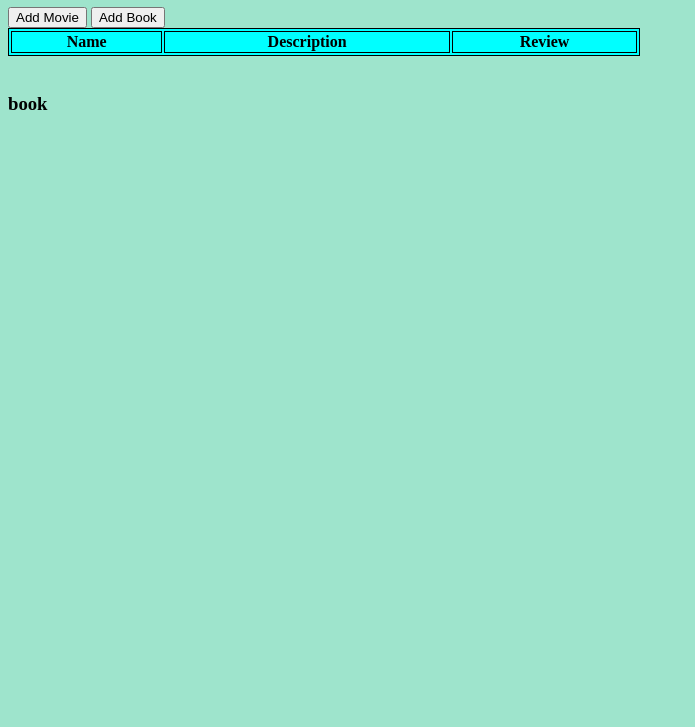
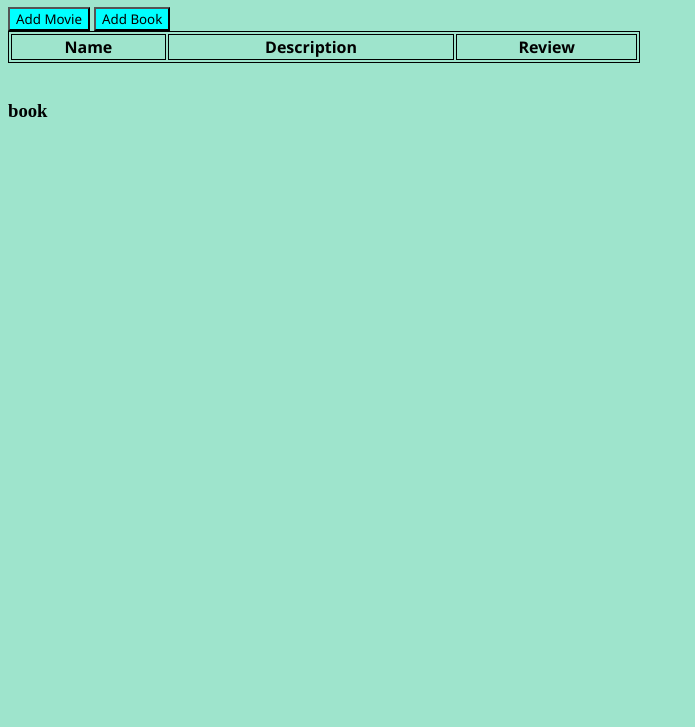
Before and after one commit to IsAAcEdj/mediasorter, a plain HTML site: page index.html in a window 1280 px wide. Shown: the part 73-800 px from the top of the page, without its empty margins (0-695 px from the left). Drawn offline with Linux system fonts and the light colour scheme.

Commit message:
Update stylesheet.css

```diff
--- a/stylesheet.css
+++ b/stylesheet.css
@@ -1,12 +1,19 @@
 table {
     width: 50%;
     border: 1px solid;
-    background-color: aqua;
 }
 td, th {
     border: 1px solid;
     border-collapse: collapse;
+    font-family: 'Segoe UI', Tahoma, Geneva, Verdana, sans-serif;
+}
+tr:nth-child(even){
+    background-color:aqua;
 }
 body {
     background-color: rgb(158, 228, 204);
 }
+button {
+    background-color: aqua;
+    font-family: 'Segoe UI', Tahoma, Geneva, Verdana, sans-serif;
+}
```
